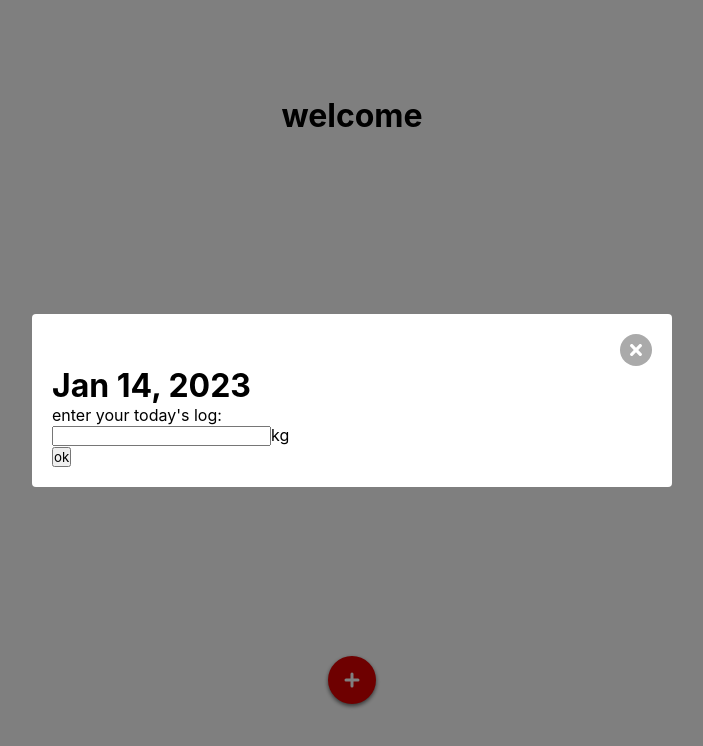
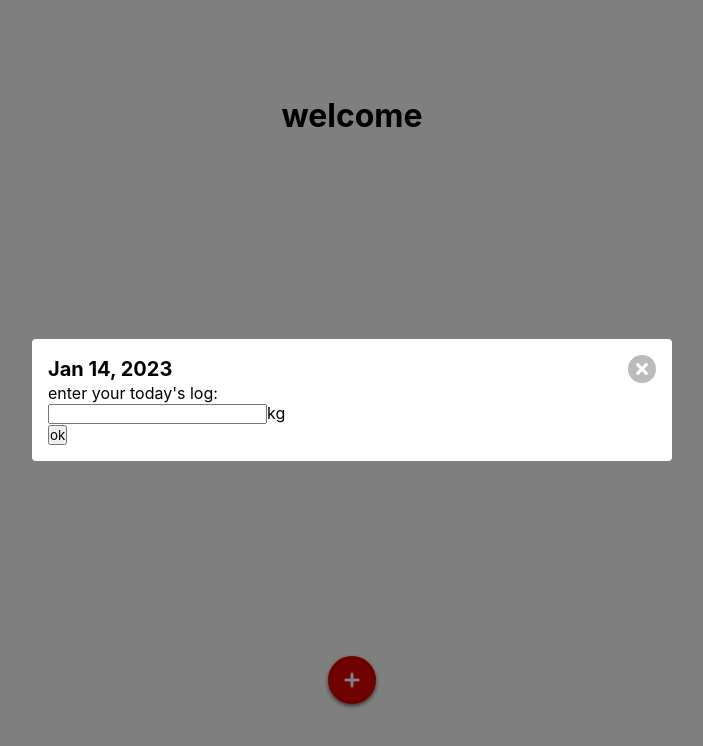
Before and after one commit to lousousa/weight-log, a Next.js app: page / in a window 1280 px wide. Both pictures are taken after a click on the button 640 px from the left and 680 px from the top of the page. Shown: the top 746 px of the page, without its empty margins (288-991 px from the left). Built offline with nearby package versions, Linux system fonts and the light colour scheme.

Commit message:
update modal component structure

```diff
--- a/package.json
+++ b/package.json
@@ -19,7 +19,6 @@
     "next": "13.1.2",
     "react": "18.2.0",
     "react-dom": "18.2.0",
-    "react-moment": "^1.1.3",
     "styled-components": "^5.3.6",
     "typescript": "4.9.4"
   },
--- a/src/components/modal.tsx
+++ b/src/components/modal.tsx
@@ -4,13 +4,14 @@ import { CloseIcon } from '../commons/icons'
 import { fadeIn, fadeOut, slideUp, slideDown } from '../commons/animations'
 
 interface IProps {
-  children: ReactNode
+  title?: String,
+  content: ReactNode
 }
 
 export const Modal = forwardRef((props: IProps, ref: any) => {
   const [isVisible, setVisible] = useState<Boolean>(false)
   const wrapperRef = useRef<HTMLElement | null>(null)
-  const { children } = props
+  const { title, content } = props
 
   useImperativeHandle(ref, () => ({
     open() {
@@ -37,6 +38,10 @@ export const Modal = forwardRef((props: IProps, ref: any) => {
       >
         <InnerWrapper>
           <ModalHeader>
+            <TitleWrapper>
+              {title}
+            </TitleWrapper>
+
             <CloseButton
               onClick={ref?.current?.close}
             >
@@ -44,7 +49,7 @@ export const Modal = forwardRef((props: IProps, ref: any) => {
             </CloseButton>
           </ModalHeader>
 
-          {children}
+          {content}
         </InnerWrapper>
       </ModalWrapper>
     }
@@ -58,7 +63,7 @@ const ModalWrapper = styled.main`
   display: flex;
   justify-content: center;
   align-items: center;
-  padding: 20px;
+  padding: 16px;
   animation: ${fadeIn} 125ms forwards;
 
   > div {
@@ -79,19 +84,26 @@ const InnerWrapper = styled.div`
   width: 100%;
   max-width: 640px;
   border-radius: 4px;
-  padding: 20px;
+  padding: 16px;
 `
 
 const ModalHeader = styled.header`
   display: flex;
-  justify-content: right;
+  align-items: center;
+`
+
+const TitleWrapper = styled.div`
+  width: 100%;
+  font-size: 20px;
+  line-height: 24px;
+  font-weight: 700;
 `
 
 const CloseButton = styled.button`
   font-size: 0;
-  padding: 10px;
+  padding: 8px;
   border: none;
-  background-color: #aaa;
+  background-color: #bbb;
   color: #fff;
   border-radius: 50%;
   cursor: pointer;
--- a/src/pages/index.tsx
+++ b/src/pages/index.tsx
@@ -1,7 +1,6 @@
 import { useRef } from 'react'
 import Head from 'next/head'
 import styled from 'styled-components'
-import Moment from 'react-moment'
 import moment from 'moment'
 import { PlusIcon } from '../commons/icons'
 
@@ -17,6 +16,19 @@ export default function Home() {
   }
 
   const modalRef = useRef<IModal>()
+
+  const modalTitle = moment().format('ll')
+
+  const modalContent = (
+    <form>
+      <p>enter your today's log:</p>
+      <p>
+        <input />
+        <span>kg</span>
+      </p>
+      <button>ok</button>
+    </form>
+  )
 
   return (
     <>
@@ -36,19 +48,11 @@ export default function Home() {
           <PlusIcon />
         </ActionButton>
 
-        <Modal ref={modalRef}>
-          <form>
-            <h1>
-              <Moment date={moment()} format="ll" />
-            </h1>
-            <p>enter your today's log:</p>
-            <p>
-              <input />
-              <span>kg</span>
-            </p>
-            <button>ok</button>
-          </form>
-        </Modal>
+        <Modal
+          ref={modalRef}
+          title={modalTitle}
+          content={modalContent}
+        />
       </Main>
     </>
   )
```
Also changed, not shown: 1 other file (tests, documents, lock files or other folders).
